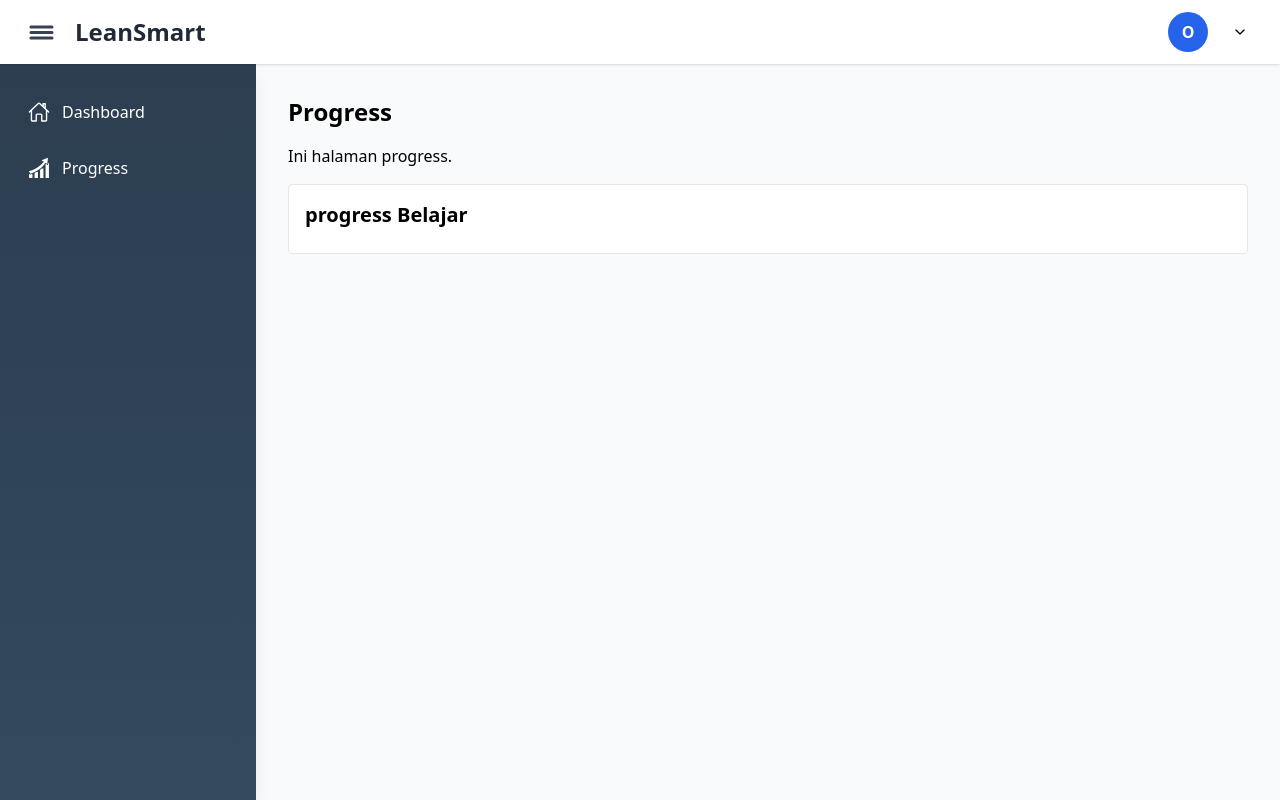
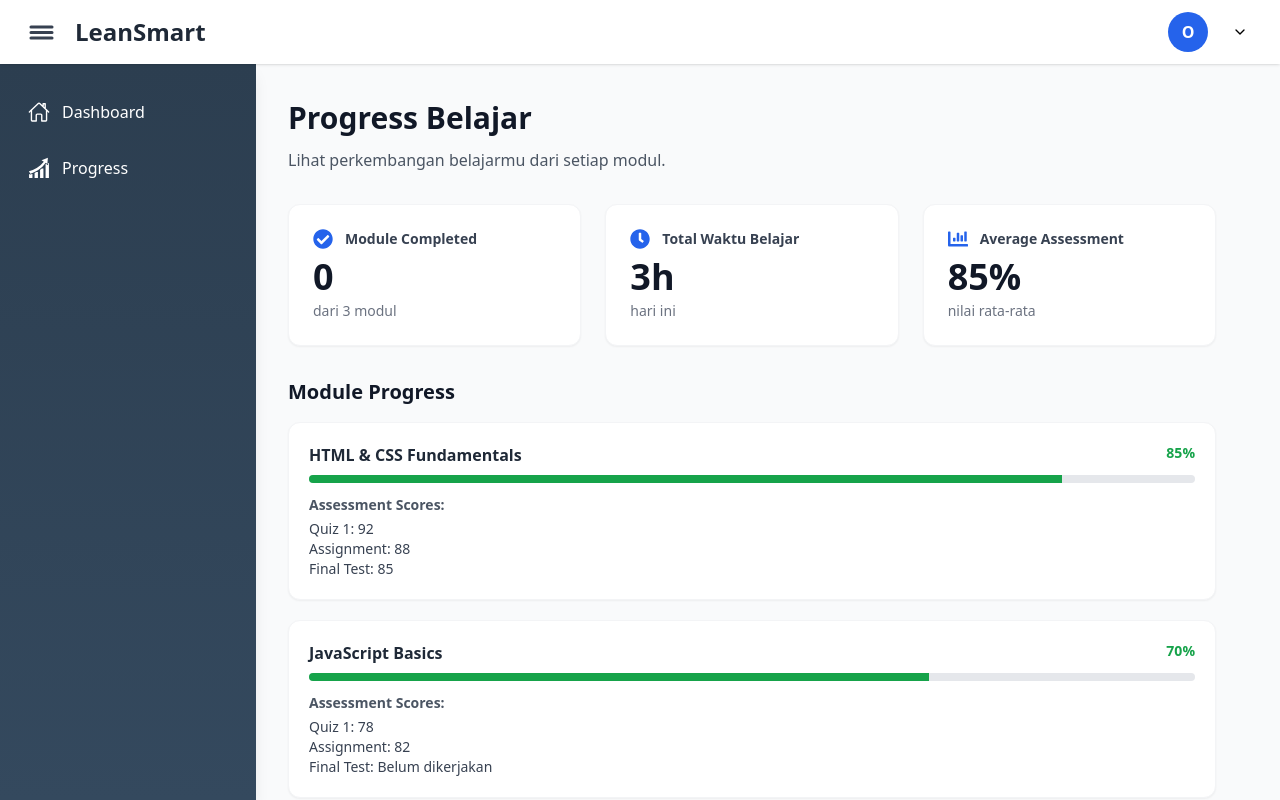
Before and after one commit to Jeionee/DC08-AI-Learning-Insight, a React (Vite) app in the folder fe/: page /progress in a window 1280 px wide. Shown: the top 800 px of the page. Built offline with nearby package versions, Linux system fonts and the light colour scheme; no server answers; sample sign-in values are in the browser's storage.

Commit message:
tampilan progress

```diff
--- a/fe/src/App.jsx
+++ b/fe/src/App.jsx
@@ -1,4 +1,4 @@
-import React, { useState, useEffect, use } from "react";
+import React, { useState, useEffect, } from "react";
 import { Routes, Route, Navigate } from "react-router-dom";
 import { AppContext } from "./contexts/contexts";
 import { getStudent } from "./api/studentApi";
@@ -166,7 +166,7 @@ const App = () => {
 					<Route index element={<Navigate to="/dashboard" replace />} />
 					<Route path="dashboard" element={<Dashboard data={learningData} />} />
 					<Route path="profile" element={<ProfilePage user={learningData.user} />} />
-					<Route path="progress" element={<ProgressPage />} />
+					<Route path="progress" element={<ProgressPage progress={learningData.progress} modules={learningData.modules} />} />
 					<Route path="recommendation" element={<RecommendationPage />} />
 					<Route path="challenges" element={<ChallengesPage />} />
 				</Route>
--- a/fe/src/api/studentApi.js
+++ b/fe/src/api/studentApi.js
@@ -7,7 +7,9 @@ export async function getStudent() {
     const headers = {
       Authorization: `Bearer ${token}`,
     };
-		const response = await axios.get(`${API_URL}/students/profile`, { headers });
+    const response = await axios.get(`${API_URL}/students/profile`, {
+      headers,
+    });
     return response.data;
   } catch (error) {
     console.error("Gagal mengambil data student:", error);
--- a/fe/src/pages/ProgressPage.jsx
+++ b/fe/src/pages/ProgressPage.jsx
@@ -1,23 +1,140 @@
-export default function ProgressPage() {
-	const modules = {
-		progress: {
-			courseCompletion: 75,
-			timeSpentToday: 205,
-			dailyGoal: 300,
-			weeklyProgress: 15,
-		},
-	};
-	return (
-		<div>
-			<h1 className="text-2xl font-bold mb-4">Progress</h1>
+import React from "react";
+import { FaCheckCircle, FaClock, FaChartBar } from "react-icons/fa";
 
-			<p>Ini halaman progress.</p>
+export default function ProgressPage({ progress, modules }) {
 
-			<div className="mt-4 p-4 border rounded bg-white">
-				<h2 className="text-xl font-semibold mb-2">progress Belajar</h2>
-				{/* MODULE PROGRESS */}
-				{/* <ModuleProgress /> */}
-			</div>
-		</div>
-	);
+  // Hitung summary
+  const completedModules = modules.filter(m => m.progress === 100).length;
+  const totalModules = modules.length;
+
+  // Hitung total waktu (dummy karena tidak ada datanya)
+  const totalHours =  Math.floor(progress.timeSpentToday / 60);
+
+  // Hitung rata-rata score semua assessments
+  const allScores = modules
+    .flatMap(m => m.assessments.map(a => a.score))
+    .filter(score => score !== null);
+
+  const averageScore = allScores.length
+    ? Math.floor(allScores.reduce((a, b) => a + b, 0) / allScores.length)
+    : 0;
+
+
+  return (
+    <div className="flex-1 pr-8 py-1 pl-0 border-0">
+
+      {/* HEADER */}
+      <div className="mb-8">
+        <h1 className="text-3xl font-bold text-gray-900">Progress Belajar</h1>
+        <p className="text-gray-600 mt-3">
+          Lihat perkembangan belajarmu dari setiap modul.
+        </p>
+      </div>
+
+      {/* SUMMARY CARDS */}
+      <div className="grid grid-cols-1 md:grid-cols-3 gap-6 mb-8">
+
+        {/* Modul Selesai */}
+        <div className="bg-white p-6 rounded-xl shadow-sm border border-gray-100">
+          <div className="flex items-center gap-3 mb-2">
+            <FaCheckCircle className="text-blue-600 text-xl" />
+            <h3 className="text-gray-700 font-semibold text-sm">Module Completed</h3>
+          </div>
+          <div className="text-4xl font-bold text-gray-900">
+            {completedModules}
+          </div>
+          <p className="text-gray-500 text-sm mt-1">
+            dari {totalModules} modul
+          </p>
+        </div>
+
+        {/* Total Waktu */}
+        <div className="bg-white p-6 rounded-xl shadow-sm border border-gray-100">
+          <div className="flex items-center gap-3 mb-2">
+            <FaClock className="text-blue-600 text-xl" />
+            <h3 className="text-gray-700 font-semibold text-sm">Total Waktu Belajar</h3>
+          </div>
+          <div className="text-4xl font-bold text-gray-900">
+            {totalHours}h
+          </div>
+          <p className="text-gray-500 text-sm mt-1">hari ini</p>
+        </div>
+
+        {/* Rata-rata skor */}
+        <div className="bg-white p-6 rounded-xl shadow-sm border border-gray-100">
+          <div className="flex items-center gap-3 mb-2">
+            <FaChartBar className="text-blue-600 text-xl" />
+            <h3 className="text-gray-700 font-semibold text-sm">Average Assessment</h3>
+          </div>
+          <div className="text-4xl font-bold text-gray-900">
+            {averageScore}%
+          </div>
+          <p className="text-gray-500 text-sm mt-1">nilai rata-rata</p>
+        </div>
+      </div>
+
+      {/* MODULE LIST */}
+      <h2 className="text-xl font-bold text-gray-900 mb-4">Module Progress</h2>
+
+      <div className="space-y-5">
+        {modules.map(module => {
+          const percentage = module.progress;
+
+          return (
+            <div key={module.id} className="bg-white p-5 rounded-xl shadow-sm border border-gray-100">
+
+              <div className="flex justify-between mb-2">
+                <h3 className="text-gray-800 font-semibold">
+                  {module.title}
+                </h3>
+
+                <span className={`text-sm font-bold ${
+                  percentage < 40
+                    ? "text-red-500"
+                    : percentage < 70
+                    ? "text-yellow-500"
+                    : "text-green-600"
+                }`}>
+                  {percentage}%
+                </span>
+              </div>
+
+              <div className="w-full h-2 rounded-full bg-gray-200 overflow-hidden">
+                <div
+                  className={`h-2 ${
+                    percentage < 40
+                      ? "bg-red-500"
+                      : percentage < 70
+                      ? "bg-yellow-500"
+                      : "bg-green-600"
+                  }`}
+                  style={{ width: `${percentage}%` }}
+                ></div>
+              </div>
+
+              {/* Assessments */}
+              <div className="mt-3 text-sm text-gray-600">
+                <p className="font-semibold mb-1">Assessment Scores:</p>
+                {module.assessments.map((a, index) => (
+                  <p key={index} className="text-gray-700">
+                    {a.name}: {a.score ?? "Belum dikerjakan"}
+                  </p>
+                ))}
+              </div>
+
+            </div>
+          );
+        })}
+      </div>
+
+      {/* INSIGHT */}
+      <div className="mt-10 bg-blue-50 p-6 rounded-xl border border-blue-200">
+        <h3 className="text-blue-800 font-bold mb-1">Insight Untukmu</h3>
+        <p className="text-blue-700 text-sm">
+          Kamu menunjukkan perkembangan yang stabil. Pertahankan ritmemu!
+        </p>
+      </div>
+
+    </div>
+  );
 }
```
Lines whose indentation alone changed are shown as unchanged.
